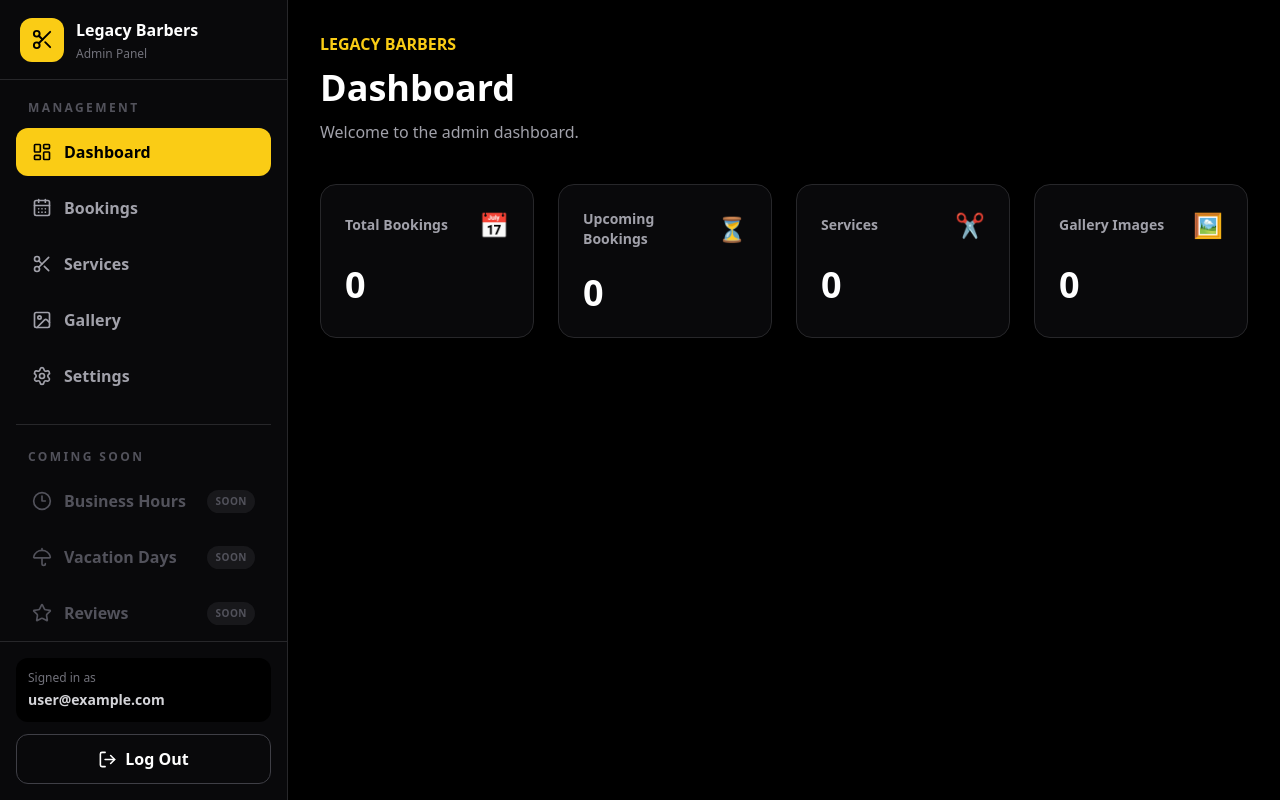
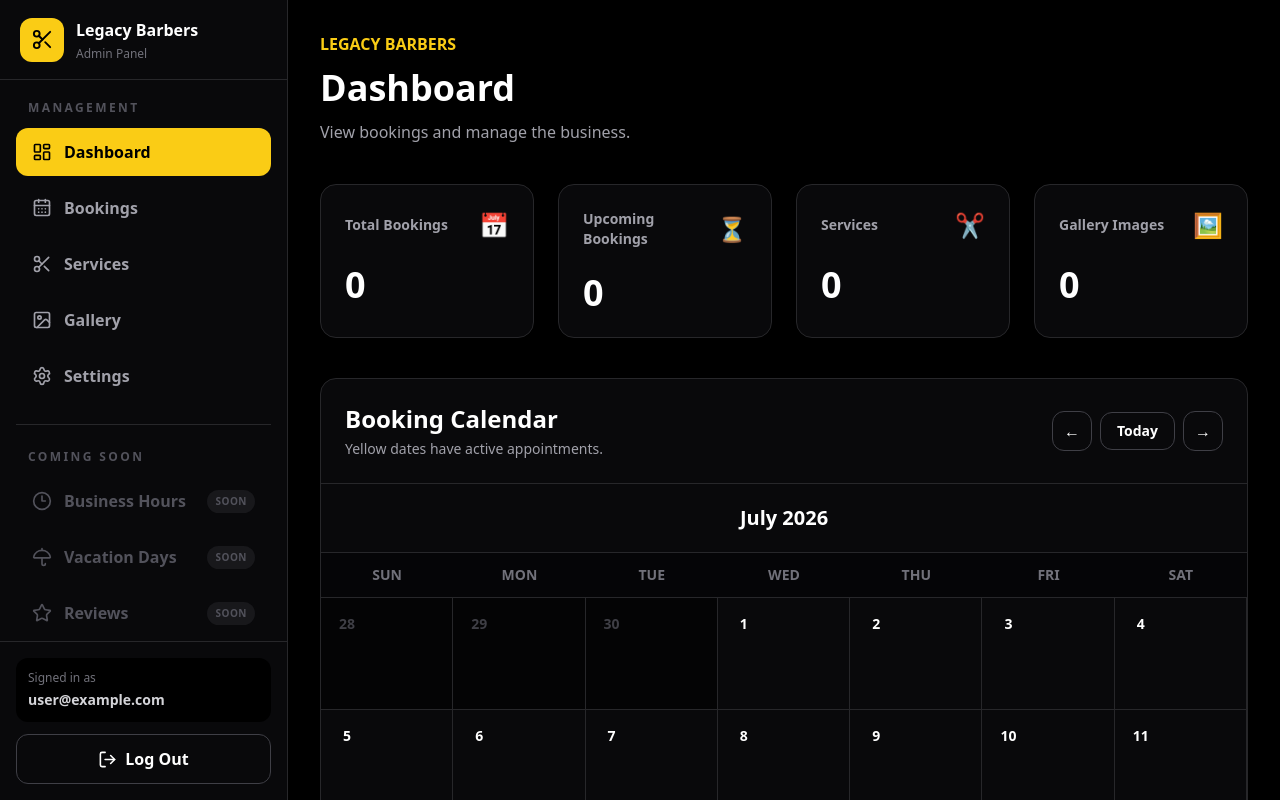
Before and after one commit to jpwebsites123/legacy-barbers, a Next.js app: page /admin in a window 1280 px wide. Shown: the top 800 px of the page. Built offline with nearby package versions, Linux system fonts and the light colour scheme; no server answers; the database is empty; sample sign-in values are in the browser's storage.

Commit message:
Add booking calendar to admin dashboard

```diff
--- a/app/admin/(protected)/page.js
+++ b/app/admin/(protected)/page.js
@@ -1,6 +1,6 @@
 "use client";
 
-import { useEffect, useState } from "react";
+import { useEffect, useMemo, useState } from "react";
 import {
   collection,
   getDocs,
@@ -8,6 +8,15 @@ import {
   where,
 } from "firebase/firestore";
 import { db } from "../../../lib/firebase";
+
+const weekDays = ["Sun", "Mon", "Tue", "Wed", "Thu", "Fri", "Sat"];
+
+function createDateKey(year, month, day) {
+  const formattedMonth = String(month + 1).padStart(2, "0");
+  const formattedDay = String(day).padStart(2, "0");
+
+  return `${year}-${formattedMonth}-${formattedDay}`;
+}
 
 export default function AdminDashboard() {
   const [stats, setStats] = useState({
@@ -17,14 +26,21 @@ export default function AdminDashboard() {
     totalGalleryImages: 0,
   });
 
+  const [bookings, setBookings] = useState([]);
   const [loading, setLoading] = useState(true);
+  const [calendarDate, setCalendarDate] = useState(new Date());
 
   useEffect(() => {
-    async function loadStats() {
+    async function loadDashboard() {
       try {
         const bookingsSnapshot = await getDocs(
           collection(db, "bookings")
         );
+
+        const bookingList = bookingsSnapshot.docs.map((bookingDoc) => ({
+          id: bookingDoc.id,
+          ...bookingDoc.data(),
+        }));
 
         const upcomingQuery = query(
           collection(db, "bookings"),
@@ -41,6 +57,8 @@ export default function AdminDashboard() {
           collection(db, "gallery")
         );
 
+        setBookings(bookingList);
+
         setStats({
           totalBookings: bookingsSnapshot.size,
           upcomingBookings: upcomingSnapshot.size,
@@ -48,13 +66,13 @@ export default function AdminDashboard() {
           totalGalleryImages: gallerySnapshot.size,
         });
       } catch (error) {
-        console.error("Error loading dashboard stats:", error);
+        console.error("Error loading dashboard:", error);
       } finally {
         setLoading(false);
       }
     }
 
-    loadStats();
+    loadDashboard();
   }, []);
 
   const cards = [
@@ -80,8 +98,115 @@ export default function AdminDashboard() {
     },
   ];
 
+  const bookedDates = useMemo(() => {
+    const dateCounts = {};
+
+    bookings.forEach((booking) => {
+      if (!booking.date || booking.status === "cancelled") {
+        return;
+      }
+
+      dateCounts[booking.date] = (dateCounts[booking.date] || 0) + 1;
+    });
+
+    return dateCounts;
+  }, [bookings]);
+
+  const calendarDays = useMemo(() => {
+    const year = calendarDate.getFullYear();
+    const month = calendarDate.getMonth();
+
+    const firstDayOfMonth = new Date(year, month, 1).getDay();
+    const numberOfDays = new Date(year, month + 1, 0).getDate();
+    const previousMonthDays = new Date(year, month, 0).getDate();
+
+    const days = [];
+
+    for (let index = firstDayOfMonth - 1; index >= 0; index -= 1) {
+      const day = previousMonthDays - index;
+      const previousDate = new Date(year, month - 1, day);
+
+      days.push({
+        day,
+        dateKey: createDateKey(
+          previousDate.getFullYear(),
+          previousDate.getMonth(),
+          day
+        ),
+        currentMonth: false,
+      });
+    }
+
+    for (let day = 1; day <= numberOfDays; day += 1) {
+      days.push({
+        day,
+        dateKey: createDateKey(year, month, day),
+        currentMonth: true,
+      });
+    }
+
+    let nextMonthDay = 1;
+
+    while (days.length < 42) {
+      const nextDate = new Date(year, month + 1, nextMonthDay);
+
+      days.push({
+        day: nextMonthDay,
+        dateKey: createDateKey(
+          nextDate.getFullYear(),
+          nextDate.getMonth(),
+          nextMonthDay
+        ),
+        currentMonth: false,
+      });
+
+      nextMonthDay += 1;
+    }
+
+    return days;
+  }, [calendarDate]);
+
+  const today = new Date();
+
+  const todayKey = createDateKey(
+    today.getFullYear(),
+    today.getMonth(),
+    today.getDate()
+  );
+
+  const monthTitle = calendarDate.toLocaleDateString("en-CA", {
+    month: "long",
+    year: "numeric",
+  });
+
+  function previousMonth() {
+    setCalendarDate(
+      (currentDate) =>
+        new Date(
+          currentDate.getFullYear(),
+          currentDate.getMonth() - 1,
+          1
+        )
+    );
+  }
+
+  function nextMonth() {
+    setCalendarDate(
+      (currentDate) =>
+        new Date(
+          currentDate.getFullYear(),
+          currentDate.getMonth() + 1,
+          1
+        )
+    );
+  }
+
+  function goToToday() {
+    setCalendarDate(new Date());
+  }
+
   return (
-    <main className="p-8">
+    <main className="p-5 sm:p-8">
       <p className="font-semibold uppercase text-yellow-400">
         Legacy Barbers
       </p>
@@ -91,9 +216,10 @@ export default function AdminDashboard() {
       </h1>
 
       <p className="mt-3 text-zinc-400">
-        Welcome to the admin dashboard.
+        View bookings and manage the business.
       </p>
 
+      {/* Dashboard statistics */}
       <section className="mt-10 grid gap-6 sm:grid-cols-2 xl:grid-cols-4">
         {cards.map((card) => (
           <div
@@ -116,6 +242,128 @@ export default function AdminDashboard() {
           </div>
         ))}
       </section>
+
+      {/* Booking calendar */}
+      <section className="mt-10 overflow-hidden rounded-2xl border border-zinc-800 bg-zinc-950">
+        <div className="flex flex-col gap-4 border-b border-zinc-800 p-5 sm:flex-row sm:items-center sm:justify-between sm:p-6">
+          <div>
+            <h2 className="text-2xl font-black">
+              Booking Calendar
+            </h2>
+
+            <p className="mt-1 text-sm text-zinc-400">
+              Yellow dates have active appointments.
+            </p>
+          </div>
+
+          <div className="flex items-center gap-2">
+            <button
+              type="button"
+              onClick={previousMonth}
+              className="flex h-10 w-10 items-center justify-center rounded-xl border border-zinc-700 font-bold transition hover:border-yellow-400 hover:text-yellow-400"
+              aria-label="Previous month"
+            >
+              ←
+            </button>
+
+            <button
+              type="button"
+              onClick={goToToday}
+              className="rounded-xl border border-zinc-700 px-4 py-2 text-sm font-bold transition hover:border-yellow-400 hover:text-yellow-400"
+            >
+              Today
+            </button>
+
+            <button
+              type="button"
+              onClick={nextMonth}
+              className="flex h-10 w-10 items-center justify-center rounded-xl border border-zinc-700 font-bold transition hover:border-yellow-400 hover:text-yellow-400"
+              aria-label="Next month"
+            >
+              →
+            </button>
+          </div>
+        </div>
+
+        <div className="flex items-center justify-center border-b border-zinc-800 px-4 py-5">
+          <h3 className="text-xl font-bold">
+            {monthTitle}
+          </h3>
+        </div>
+
+        <div className="grid grid-cols-7 border-b border-zinc-800 bg-black/40">
+          {weekDays.map((day) => (
+            <div
+              key={day}
+              className="px-1 py-3 text-center text-xs font-bold uppercase text-zinc-500 sm:text-sm"
+            >
+              {day}
+            </div>
+          ))}
+        </div>
+
+        {loading ? (
+          <div className="flex min-h-80 items-center justify-center">
+            <div className="text-center">
+              <div className="mx-auto h-9 w-9 animate-spin rounded-full border-4 border-zinc-700 border-t-yellow-400" />
+
+              <p className="mt-4 text-zinc-400">
+                Loading calendar...
+              </p>
+            </div>
+          </div>
+        ) : (
+          <div className="grid grid-cols-7">
+            {calendarDays.map((calendarDay) => {
+              const bookingCount =
+                bookedDates[calendarDay.dateKey] || 0;
+
+              const hasBookings = bookingCount > 0;
+              const isToday = calendarDay.dateKey === todayKey;
+
+              return (
+                <div
+                  key={calendarDay.dateKey}
+                  className={`relative min-h-20 border-b border-r border-zinc-800 p-2 sm:min-h-28 sm:p-3 ${
+                    calendarDay.currentMonth
+                      ? "bg-zinc-950"
+                      : "bg-black/50"
+                  }`}
+                >
+                  <div className="flex items-start justify-between gap-1">
+                    <span
+                      className={`flex h-7 w-7 items-center justify-center rounded-full text-sm font-bold ${
+                        isToday
+                          ? "bg-white text-black"
+                          : calendarDay.currentMonth
+                            ? "text-white"
+                            : "text-zinc-700"
+                      }`}
+                    >
+                      {calendarDay.day}
+                    </span>
+
+                    {hasBookings && (
+                      <span className="flex h-6 min-w-6 items-center justify-center rounded-full bg-yellow-400 px-1.5 text-xs font-black text-black">
+                        {bookingCount}
+                      </span>
+                    )}
+                  </div>
+
+                  {hasBookings && (
+                    <div className="mt-2 rounded-md bg-yellow-400/10 px-1.5 py-1 text-center text-[9px] font-bold text-yellow-400 sm:text-xs">
+                      {bookingCount}{" "}
+                      {bookingCount === 1
+                        ? "booking"
+                        : "bookings"}
+                    </div>
+                  )}
+                </div>
+              );
+            })}
+          </div>
+        )}
+      </section>
     </main>
   );
 }
```
